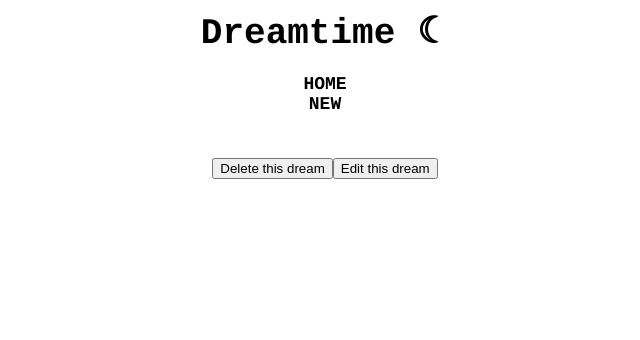
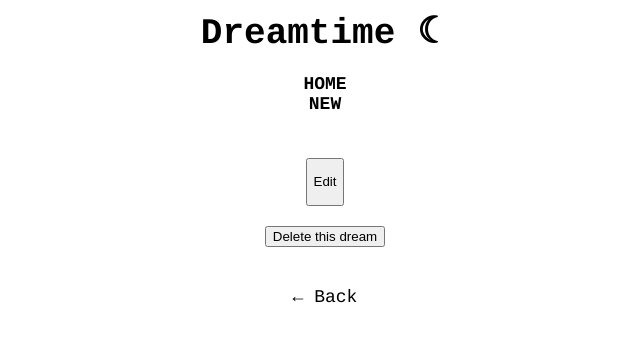
Before and after one commit to willemhelf/dreamtime-frontend, a React (Create React App) app: page /dreams/1 in a window 1280 px wide. Shown: the top 340 px of the page, without its empty margins (315-955 px from the left). Built offline with nearby package versions, Linux system fonts and the light colour scheme; no server answers.

Commit message:
added edit page but nothing works lmao

```diff
--- a/package.json
+++ b/package.json
@@ -3,9 +3,9 @@
   "version": "0.1.0",
   "private": true,
   "dependencies": {
-    "react": "^16.2.0",
+    "react": "^16.3.0",
     "react-dom": "^16.1.1",
-    "react-dropzone": "^4.2.3",
+    "react-dropzone": "^4.2.9",
     "react-router-dom": "^4.2.2",
     "react-scripts": "1.0.17",
     "superagent": "^3.8.2",
--- a/src/App.js
+++ b/src/App.js
@@ -4,6 +4,7 @@ import DreamContainer from './DreamContainer'
 import Navbar from './Navbar'
 import NewDream from './NewDream'
 import DreamShow from './DreamShow'
+import DreamEdit from "./DreamEdit"
 import { BrowserRouter as Router, Route } from 'react-router-dom';
 
 class App extends Component {
@@ -21,6 +22,7 @@ class App extends Component {
       <h1 className="header">Dreamtime ☾</h1>
         <Navbar />
         <Route exact path="/new" component={NewDream}/>
+        <Route exact path="/edit/:id" component={DreamEdit}/>
 
       <Route path='/dreams/:id' component={DreamShow} />
         <Route exact path="/" component={DreamContainer} />
--- a/src/DreamContainer.js
+++ b/src/DreamContainer.js
@@ -11,7 +11,6 @@ class DreamFeed extends React.Component {
 
 		this.state = {
 			dreams: [],
-			redirect: false,
 			name: "",
 			content: "",
 			id: null
--- /dev/null
+++ b/src/DreamEdit.js
@@ -0,0 +1,23 @@
+import React from "react";
+import { Route, Redirect } from 'react-router'
+import DreamShow from './DreamShow'
+import { withRouter, NavLink } from 'react-router-dom'
+
+class DreamEdit extends React.Component {
+	constructor(props) {
+		super(props)
+	}
+
+
+
+	render() {
+
+
+
+		return(
+			<div></div>
+		)
+	}
+}
+
+export default DreamEdit
--- a/src/DreamShow.js
+++ b/src/DreamShow.js
@@ -1,13 +1,13 @@
 import React from 'react'
 import { Route, Redirect } from 'react-router'
-import { withRouter } from 'react-router-dom'
+import { withRouter, NavLink } from 'react-router-dom'
+import DreamEdit from "./DreamEdit"
 
 class DreamShow extends React.Component {
 	constructor(props) {
 		super(props)
 		this.state = {
-			id: this.props.match.params.id,
-			redirect: false
+			id: this.props.match.params.id
 		}
 	}
 
@@ -34,29 +34,24 @@ class DreamShow extends React.Component {
 	}
 
 	editDream = () => {
-		console.log("to be continued...")
+		console.log("editing");
+
 	}
 
 
 	render() {
 
-
-		if (this.state.redirect === true) {
-			return (
-				<Redirect to="/" />
-			)
-			console.log(this.state)
-		} else  {
-
 			return(
 				<div>
 					<h4>{this.state.name}</h4>
 					<p>{this.state.content}</p>
-					<button onClick={this.deleteAndRedirect}>Delete this dream</button>
-					<button onClick={this.editDream}>Edit this dream</button>
+					<NavLink to={"/edit"}><button><p>Edit</p></button></NavLink>
+					<br /><br />
+					<button onClick={this.deleteAndRedirect}>Delete this dream</button><br />
+					<br /> <br />
+					<NavLink to={"/"}> ← Back</NavLink>
 				</div>
 			)
-		}
 	}
 
 }
--- a/src/MainDreamList.js
+++ b/src/MainDreamList.js
@@ -1,5 +1,6 @@
 import React from 'react'
 import DreamShow from './DreamShow'
+import DreamEdit from "./DreamEdit"
 import { BrowserRouter, NavLink } from 'react-router-dom';
 import { Route } from 'react-router-dom';
 
```
Also changed, not shown: 1 other file (tests, documents, lock files or other folders).
